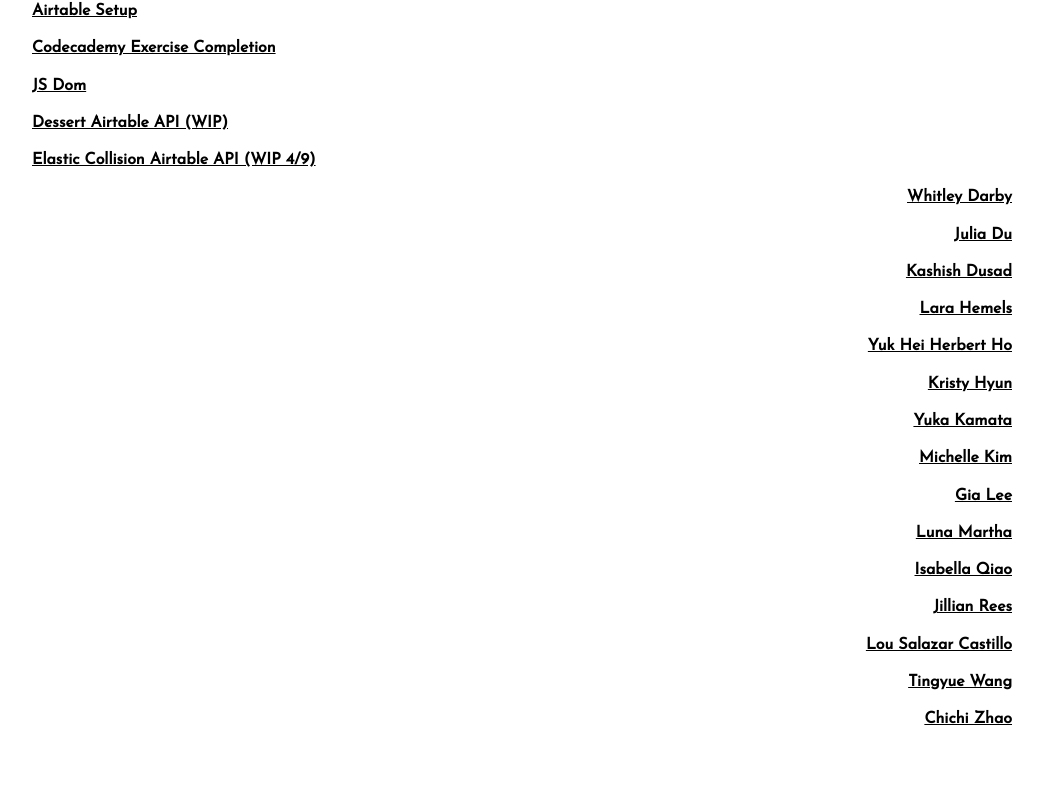
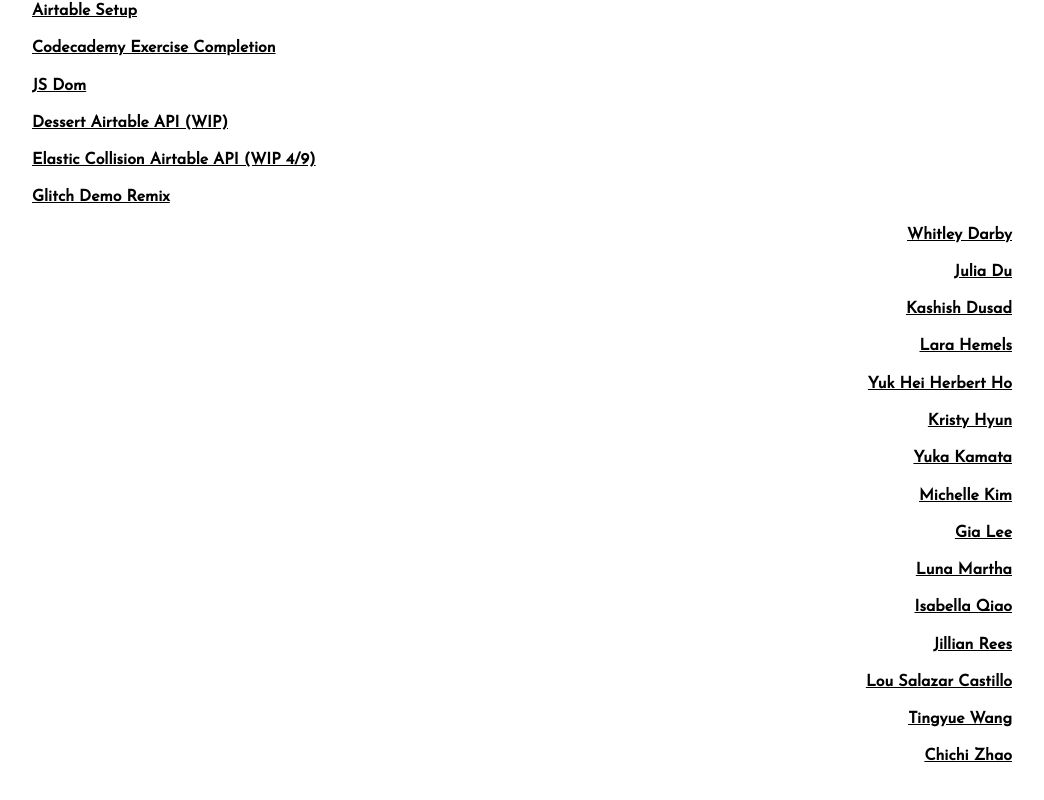
Before and after one commit to michellenapolitano/michellenapolitano.github.io, a plain HTML site: page index.html in a window 1280 px wide. Shown: the part 1168-1968 px from the top of the page, without its empty margins (118-1162 px from the left). Drawn offline with Linux system fonts and the light colour scheme; a web font is replaced by a local one.

Commit message:
Add files via upload

```diff
--- a/index.html
+++ b/index.html
@@ -41,6 +41,8 @@
 </h4>
 <h4><a href="https://michellenapolitano.github.io/blue/">Elastic Collision Airtable API (WIP 4/9)
 </h4>
+<h4><a href="https://falling-leaves-mn.glitch.me/">Glitch Demo Remix
+</h4>
 </div>
 </div>
 
```
